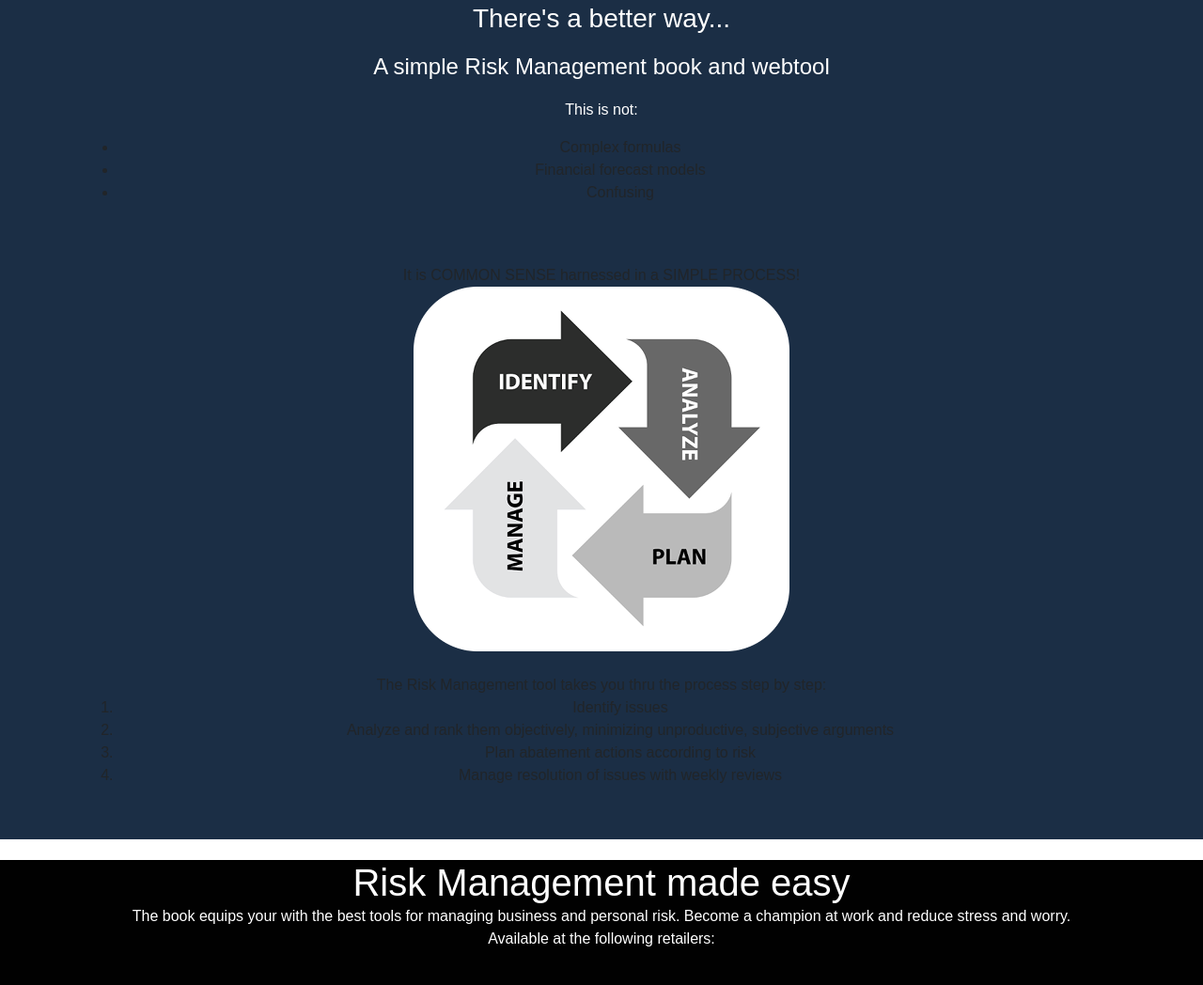
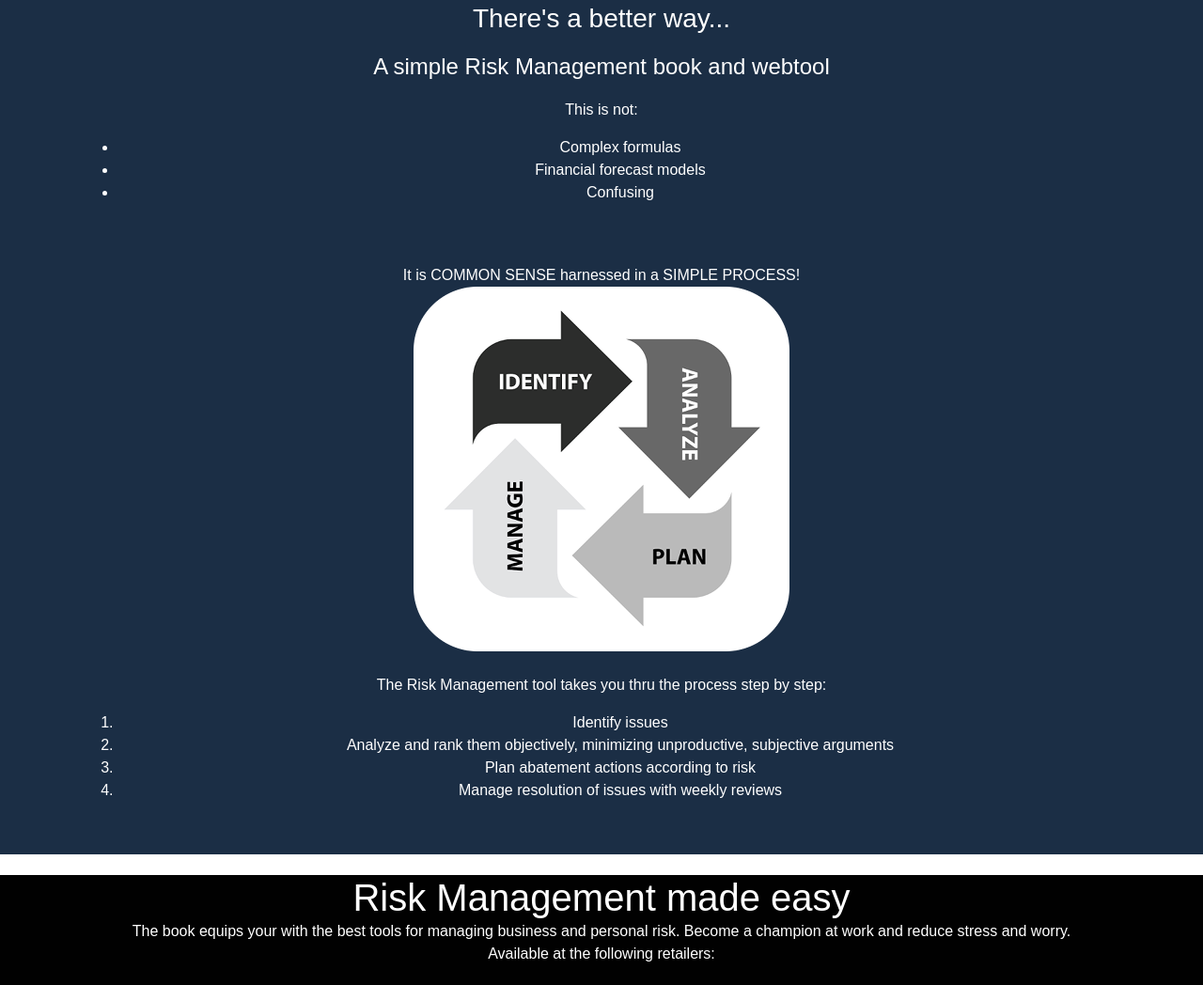
Before and after one commit to howtohandlerisk/howtohandlerisk.github.io, a plain HTML site: page index.html in a window 1280 px wide. Shown: the part 1205-2253 px from the top of the page at 94% size. Drawn offline with nearby package versions, Linux system fonts and the light colour scheme.

Commit message:
Update index.html

```diff
--- a/index.html
+++ b/index.html
@@ -40,18 +40,19 @@
             <h3 class="white">There's a better way...</h3>
             <h4 class="white">A simple Risk Management book and webtool</h4>
             <p class="white">This is not:
-    <ul>
+    <ul class="white">
       <li>Complex formulas</li>
       <li>Financial forecast models</li>
       <li>Confusing</li>
     </ul>
+    </p>
         <br><br>
-    It is COMMON SENSE harnessed in a SIMPLE PROCESS!
+    <p class="white">    It is COMMON SENSE harnessed in a SIMPLE PROCESS!
           <br>
    <img alt="@howtohandlerisk" src="images/process.png" height="388" width="400">
      <br><br>
     The Risk Management tool takes you thru the process step by step:
-    <ol>
+    <ol class="white">
       <li>Identify issues </li>
       <li>Analyze and rank them objectively, minimizing unproductive, subjective arguments</li>
       <li>Plan abatement actions according to risk</li>
```
